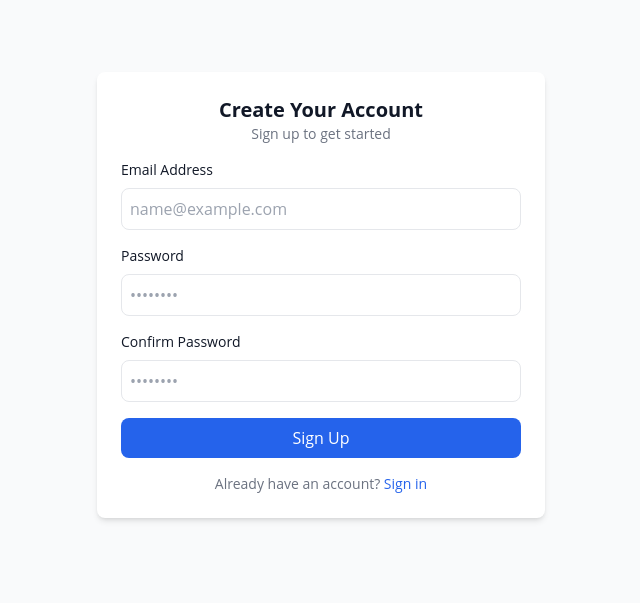
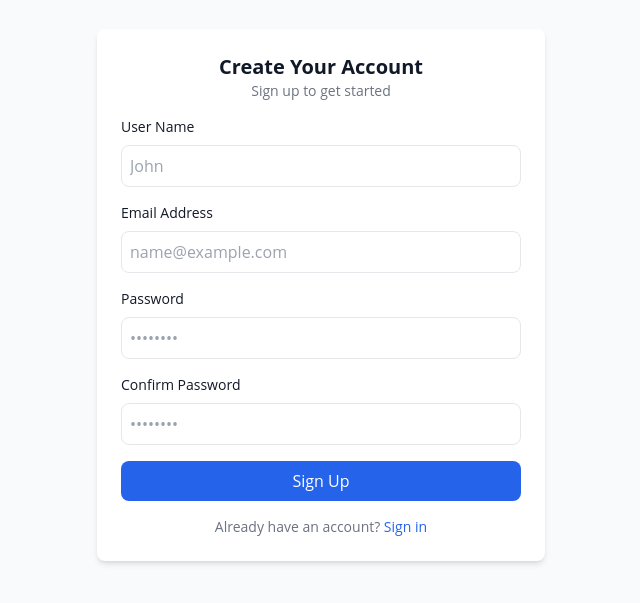
Before and after one commit to Breakthroughf1/emotion-tracker, a React (Create React App) app in the folder frontend/: page /register in a window 1280 px wide. Shown: the part 105-708 px from the top of the page, without its empty margins (319-959 px from the left). Built offline with nearby package versions, Linux system fonts and the light colour scheme.

Commit message:
Registration form update (User name field added.)

```diff
--- a/frontend/src/pages/public/RegisterPage.jsx
+++ b/frontend/src/pages/public/RegisterPage.jsx
@@ -4,6 +4,7 @@ import { registerUser, registerFaceData } from "../../services/authService";
 
 const RegistrationPage = () => {
   const [email, setEmail] = useState("");
+  const [name, setName] = useState("");
   const [password, setPassword] = useState("");
   const [confirmPassword, setConfirmPassword] = useState("");
   const [error, setError] = useState("");
@@ -106,7 +107,7 @@ const RegistrationPage = () => {
     setError("");
     setSuccess("");
     try {
-      await registerUser({ email, password });
+      await registerUser({ name, email, password });
       setSuccess("Registration successful! Redirecting ...");
       // Trigger the flip animation
       setIsFlipped(true);
@@ -151,6 +152,23 @@ const RegistrationPage = () => {
               </div>
             )}
             <form onSubmit={handleRegister} className="space-y-4">
+              <div>
+                <label
+                  htmlFor="name"
+                  className="block mb-2 text-sm font-medium text-gray-900 dark:text-white"
+                >
+                  User Name
+                </label>
+                <input
+                  type="text"
+                  id="name"
+                  value={name}
+                  onChange={(e) => setName(e.target.value)}
+                  placeholder="John"
+                  required
+                  className="w-full p-2 border rounded-lg focus:ring-blue-500 focus:border-blue-500 dark:bg-gray-700 dark:border-gray-600 dark:placeholder-gray-400 dark:text-white"
+                />
+              </div>
               <div>
                 <label
                   htmlFor="email"
```
